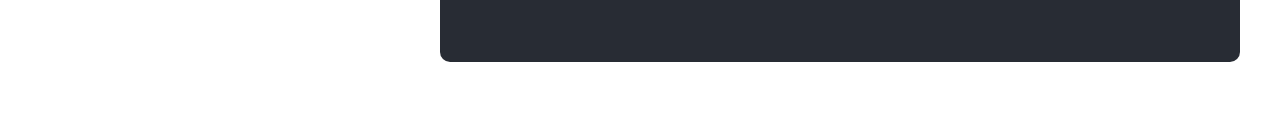
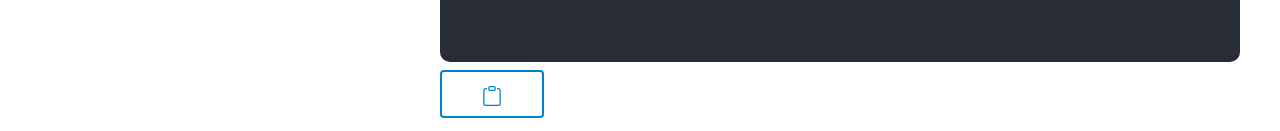
Before and after one commit to ZohebMOPO/SQLscape, a Next.js app: page / in a window 1280 px wide. Shown: the part 878-1009 px from the top of the page. Before the commit the page ends 940 px from the top, so only its background shows below. Built offline with nearby package versions, Linux system fonts and the light colour scheme; a web font is replaced by a local one.

Commit message:
added copy to clipboard

```diff
--- a/package.json
+++ b/package.json
@@ -14,11 +14,13 @@
     "@types/node": "18.11.18",
     "@types/react": "18.0.26",
     "@types/react-dom": "18.0.10",
+    "copy-to-clipboard": "^3.3.3",
     "dotenv": "^16.0.3",
     "next": "13.1.1",
     "openai": "^3.1.0",
     "react": "18.2.0",
     "react-dom": "18.2.0",
+    "react-icons": "^4.7.1",
     "react-syntax-highlighter": "^15.5.0",
     "sql-formatter": "^12.0.4",
     "typescript": "4.9.4"
--- a/pages/index.tsx
+++ b/pages/index.tsx
@@ -5,14 +5,11 @@ import { Loading } from "@nextui-org/react";
 import SyntaxHighlighter from "react-syntax-highlighter";
 import { atomOneDark } from "react-syntax-highlighter/dist/cjs/styles/hljs";
 import { format } from "sql-formatter";
+import copy from "copy-to-clipboard";
+import { BsClipboard } from "react-icons/bs";
+
 
 export default function Home() {
-  interface Data {
-    database: string;
-    tablename: string;
-    fields: string;
-    query: string;
-  }
   const [data, setData] = useState<string>();
   const [loading, setLoading] = useState(false);
 
@@ -52,6 +49,7 @@ export default function Home() {
       </Head>
 
       <main className="mx-10">
+
         <h1 className="text-3xl font-bold mt-[3rem]  ">
           Describe your <span className="text-secondary ">table</span> and{" "}
           <span className="text-secondary">fields</span>{" "}
@@ -64,8 +62,22 @@ export default function Home() {
           }}
           style={atomOneDark}
           >
+
             {data || "Your Query Will Appear here."}
           </SyntaxHighlighter>
+          <button
+          type="button"
+          value="copy text"
+          className=" text-base md:text-xl cursor-pointer text-secondary mt-8 md:mt-2 rounded px-6 md:px-10 py-2 my-4 hover:bg-secondary hover:text-white border-2 border-secondary"
+          onClick={() => {
+            copy(`${data || " "}`);
+            alert("Copied to clipboard");
+
+          }}
+        >
+          {" "}
+          <BsClipboard className="inline" />
+        </button>
         </div>
         <form onSubmit={handleSubmit}>
           <div className="mt-5">Database</div>
```
Also changed, not shown: 1 other file (tests, documents, lock files or other folders).
